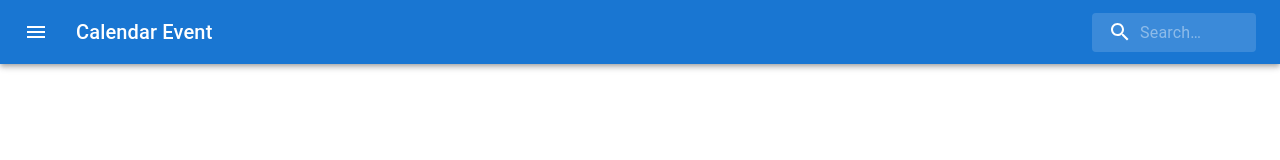
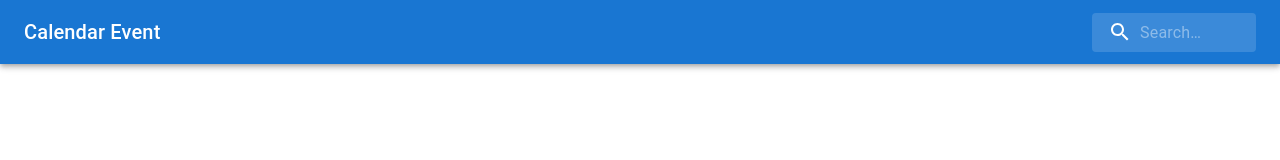
Before and after one commit to rchvingt/calendar-event-client, a Next.js app: page /Navbar in a window 1280 px wide. Shown: the top 160 px of the page. Built offline with nearby package versions, Linux system fonts and the light colour scheme.

Commit message:
update readme

```diff
--- a/pages/Navbar.tsx
+++ b/pages/Navbar.tsx
@@ -63,9 +63,6 @@ const Navbar: React.FC = () => {
 		<Box sx={{ flexGrow: 1 }}>
 			<AppBar position="static">
 				<Toolbar>
-					<IconButton size="large" edge="start" color="inherit" aria-label="open drawer" sx={{ mr: 2 }}>
-						<MenuIcon />
-					</IconButton>
 					<Typography variant="h6" noWrap component="div" sx={{ flexGrow: 1, display: { xs: "none", sm: "block" } }}>
 						Calendar Event
 					</Typography>
```
Also changed, not shown: 1 other file (tests, documents, lock files or other folders).
